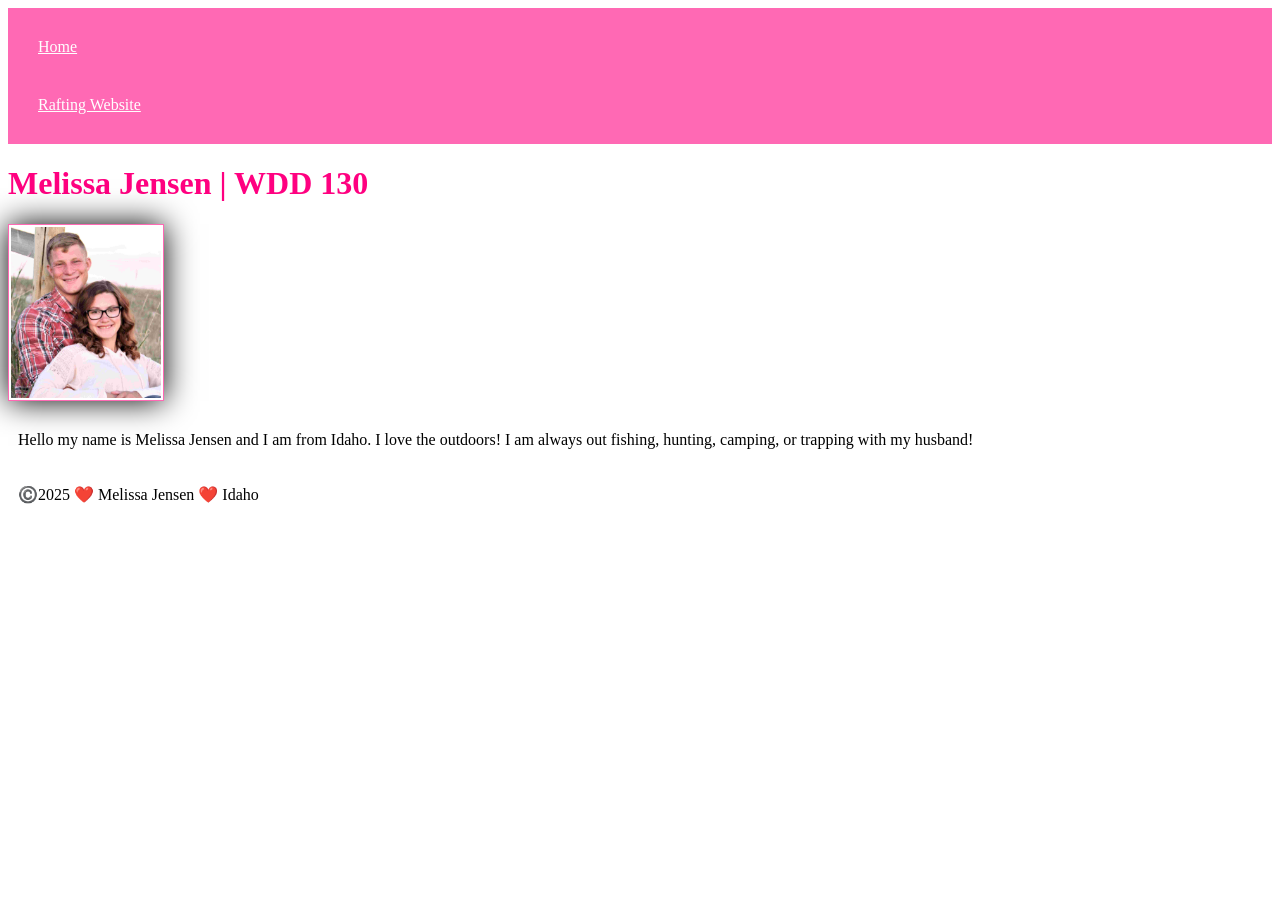
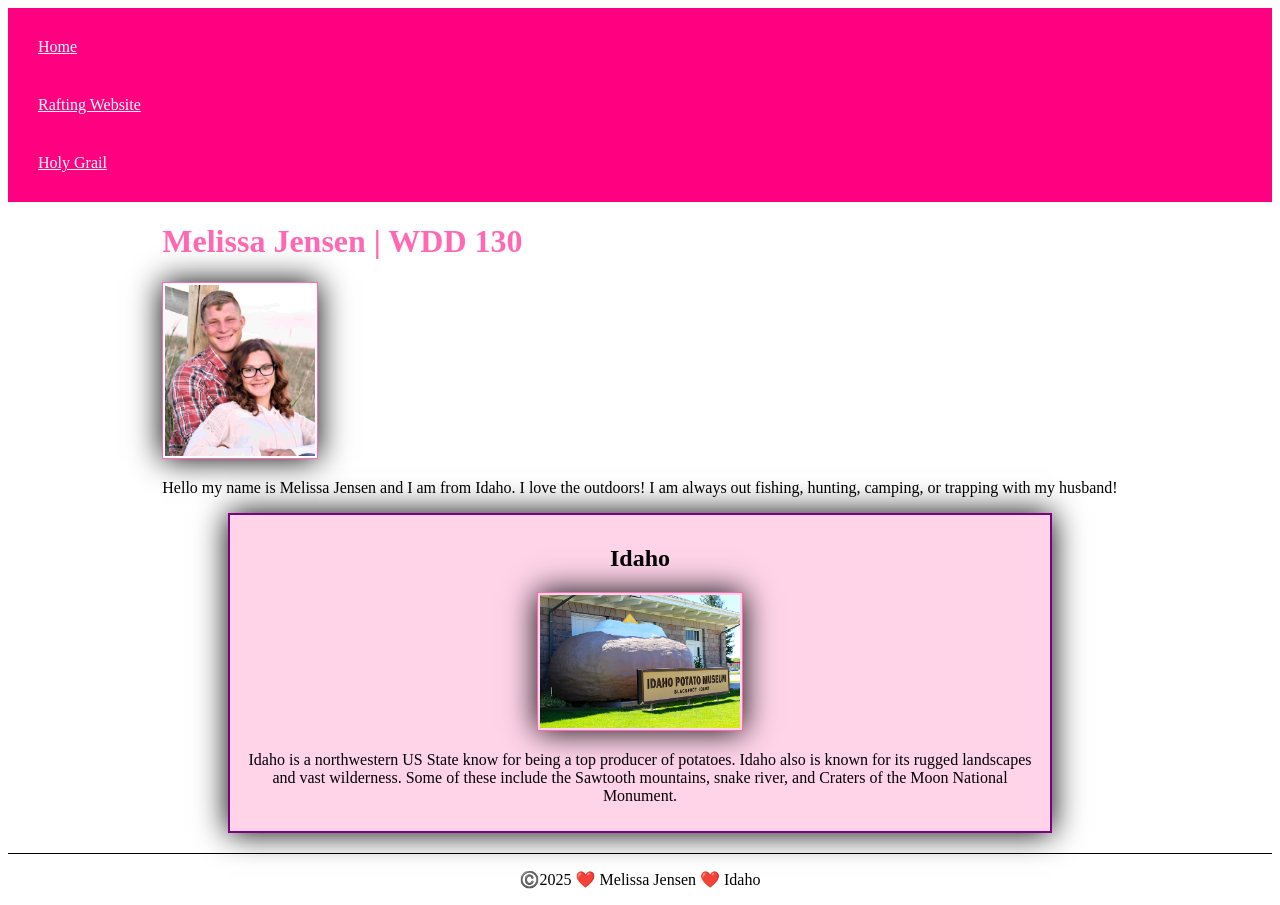
Before and after one commit to mnjensen-24/wdd130, a plain HTML site: page index.html in a window 1280 px wide. Before the commit the page ends 800 px from the top, so only its background shows below. Drawn offline with Linux system fonts and the light colour scheme.

Commit message:
Idaho and colors!

```diff
--- a/index.html
+++ b/index.html
@@ -1,16 +1,19 @@
 <!DOCTYPE html>
 <html lang="en-US">
     <head>
-        <link rel="stylesheet" href="styles/styles.css">
         <meta charset="utf-8">
         <meta name="viewport" content="width=device-width,initial-scale=1.0">
         <title>Melissa Jensen | WDD 130</title>
+        <meta name="description" content="Melissa Jensen's WDD130 course home page">
+        <meta name="author" content="Melissa Jensen">
+        <link rel="stylesheet" href="styles/styles.css">
     </head>
     <body>
         <header>
             <nav>
-                <a href="#">Home</a>
-                <a href="wwr/">Rafting Website</a>
+                    <a href="#">Home</a>
+                    <a href="wwr/">Rafting Website</a>
+                    <a href="week02/holygrail.html">Holy Grail</a>
             </nav>
         </header>
         <main>
@@ -18,6 +21,11 @@
             <img src="images/profile.JPG" alt="Hello, my name is Melissa Jensen" width="200">
             <p>Hello my name is Melissa Jensen and I am from Idaho. I love the outdoors! I am always out fishing, hunting, camping, or trapping with my husband!</p>
         </main>
+        <aside>
+            <h2>Idaho</h2>
+            <img src="images/idahopotato.jpg" alt="Idaho Potato Muesem">
+            <p>Idaho is a northwestern US State know for being a top producer of potatoes. Idaho also is known for its rugged landscapes and vast wilderness. Some of these include the Sawtooth mountains, snake river, and Craters of the Moon National Monument. </p>
+        </aside>
         <footer>
             <p>
                 ©️2025 ❤️ Melissa Jensen ❤️ Idaho
--- a/styles/styles.css
+++ b/styles/styles.css
@@ -1,5 +1,5 @@
 nav {
-    background-color: hotpink;
+    background-color: rgb(255, 0, 128);
     padding: 10px;
 }
 
@@ -10,17 +10,48 @@ nav a {
 }
 
 h1 {
-    color: rgb(255, 0, 128);
+    color: hotpink;
 }
 
-img {
+main img {
     width: 150px;
     height: auto;
+    margin: auto;
     border: 1px solid hotpink;
     padding: 2px;
     box-shadow: 0 0 30px rgb(0, 0, 0);
 }
 
 p {
+    padding: 0px;
+}
+
+main {
+    max-width:fit-content;
+    margin: auto;
+}
+
+aside {
+    width: 800px;
+    margin: auto;
+    border: 2px solid purple;
+    box-shadow: 0 0 30px black;
     padding: 10px;
+    background-color: rgb(255, 212, 233);
+    color: rgb(0, 0, 0);
+    text-align: center;
 }
+
+aside img {
+    width: 200px;
+    height: auto;
+    border: 1px solid hotpink;
+    box-shadow: 0 0 30px rgb(0, 0, 0);
+    padding: 2px;
+}
+
+footer {
+    margin-top: 20px;
+    border-top: 1px solid black;
+    text-align: center;
+}
```
Also changed, not shown: images/idahopotato.jpg (added).
